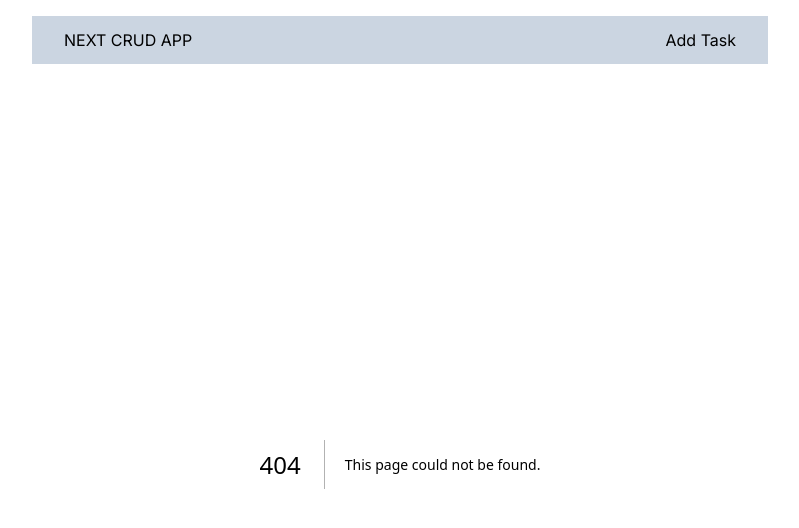
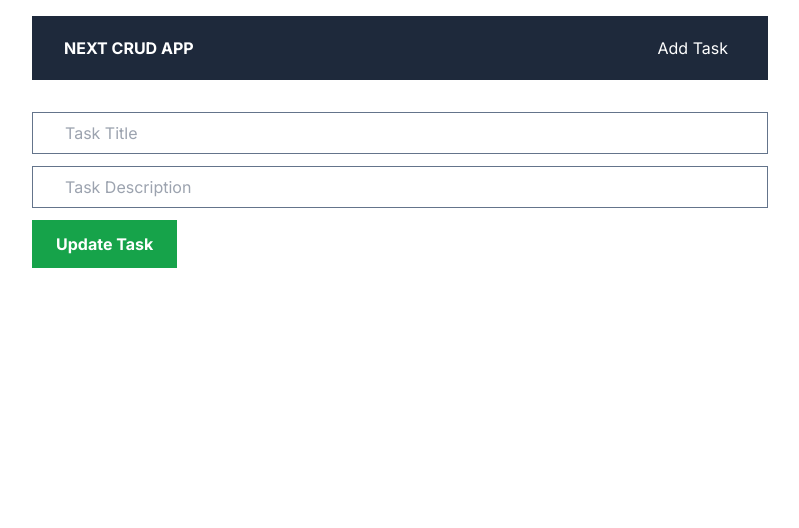
Before and after one commit to AMilewczyk/next_crud_app, a Next.js app: page /editTask/123 in a window 1280 px wide. Before the commit this address had no page. Shown: the top 528 px of the page, without its empty margins (240-1039 px from the left). Built offline with nearby package versions, Linux system fonts and the light colour scheme.

Commit message:
finish UI

```diff
--- /dev/null
+++ b/app/addTask/page.jsx
@@ -0,0 +1,23 @@
+export default function AddTask() {
+    return (
+    <form className="flex flex-col gap-3">
+        <input
+        className="border border-slate-500 px-8 py-2"
+        type="text"
+         placeholder="Task Title"
+         />
+
+        <input
+        className="border border-slate-500 px-8 py-2"
+        type="text"
+         placeholder="Task Description"
+         />
+
+
+         <button className="bg-green-600 font-bold
+          text-white py-3 px-6 w-fit">
+            Add Task
+         </button>
+    </form>
+    );
+}
--- /dev/null
+++ b/app/components/EditTaskForm.jsx
@@ -0,0 +1,23 @@
+export default function EditTaskForm(){
+    return (
+        <form className="flex flex-col gap-3">
+        <input
+        className="border border-slate-500 px-8 py-2"
+        type="text"
+         placeholder="Task Title"
+         />
+
+        <input
+        className="border border-slate-500 px-8 py-2"
+        type="text"
+         placeholder="Task Description"
+         />
+
+
+         <button className="bg-green-600 font-bold
+          text-white py-3 px-6 w-fit">
+            Update Task
+         </button>
+    </form>
+    )
+}
--- a/app/components/Navbar.jsx
+++ b/app/components/Navbar.jsx
@@ -3,11 +3,11 @@ import Link from "next/link";
 export default function Navbar() {
     return (
     <nav className="flex justify-between items-center
-    bg-slate-300 px-8 py-3">
+    bg-slate-800 px-8 py-3">
 
-        <Link classname="text-white font-bold" href={'/'}>NEXT CRUD APP</Link>
+        <Link className="text-white font-bold" href={'/'}>NEXT CRUD APP</Link>
 
-        <Link classname="text-white p-2" href={'/addTask'}>Add Task</Link>
+        <Link className="text-white p-2" href={'/addTask'}>Add Task</Link>
     </nav>
 
     )
--- /dev/null
+++ b/app/components/RemoveBtn.jsx
@@ -0,0 +1,13 @@
+import {HiOutlineTrash} from "react-icons/hi";
+
+
+
+
+export default function RemoveBtn() {
+    return (
+        <button className="text-red-400">
+            <HiOutlineTrash size={24} />
+
+        </button>
+    );
+}
--- a/app/components/TaskList.jsx
+++ b/app/components/TaskList.jsx
@@ -1,5 +1,26 @@
-export default function TaskList()
+import Link from "next/link";
+import RemoveBtn from "./RemoveBtn";
+import {HiPencilAlt} from 'react-icons/hi';
 
-{
-    return <h1>Tasks</h1>
+
+export default function TaskList() {
+    return(
+    <>
+        <div className="p-4 border border-slate-300 my-3 flex justify-between gap-5 items-start">
+            <div>
+                <h2 className="font-bold text-2xl">Task Title</h2>
+                <div>Task Descryption</div>
+            </div>
+
+            <div className="flex gap-2">
+                <RemoveBtn />
+                <Link href={'/editTask/123'}>
+                    <HiPencilAlt size={24} />
+                </Link>
+
+            </div>
+        </div>
+
+    </>
+    )
 }
--- /dev/null
+++ b/app/editTask/[id]/page.jsx
@@ -0,0 +1,7 @@
+import EditTaskForm from "@/app/components/EditTaskForm";
+
+
+export default function EditTask() {
+    return <EditTaskForm />
+
+}
--- a/app/layout.js
+++ b/app/layout.js
@@ -13,11 +13,12 @@ export default function RootLayout({ children }) {
   return (
     <html lang="en">
       <body className={inter.className}>
-        <div className="max-w-3xl mx-auto p-4">
-        <Navbar />
-        {children}
+          <div className="max-w-3xl mx-auto p-4">
+            <Navbar />
+            <div className="mt-8">
+            {children}
+          </div>
         </div>
-
         </body>
     </html>
   );
--- a/app/page.jsx
+++ b/app/page.jsx
@@ -1,6 +1,12 @@
 import TaskList from "./components/TaskList";
 
 export default function Home() {
-  return <TaskList />
+  return (
+  <>
+  <TaskList />
 
+
+  </>
+
+  );
 }
```
